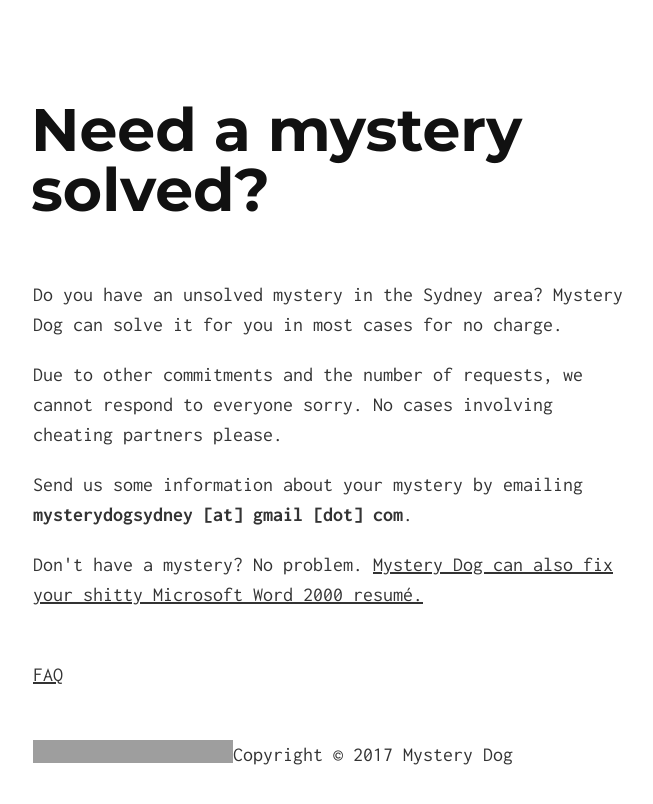
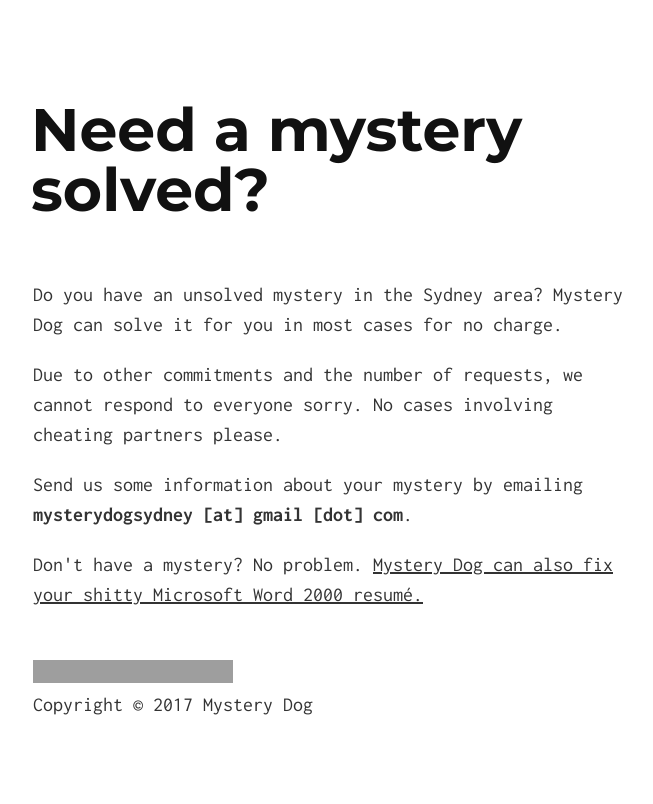
Before and after one commit to tomjoyner/shopping_cart, a Jekyll site: the page built from index.md, in a window 1280 px wide, cut to the strip 0-804 px from the top of the page. Shown: the whole strip, without its empty margins (307-960 px from the left). Built offline with Jekyll 4.4.1, drawn with Linux system fonts in a browser that asks for light colours; our own code applies the rules of GitHub Pages for plain Markdown files; grey boxes are pictures that could not be loaded.

Commit message:
Update index.md

```diff
--- a/index.md
+++ b/index.md
@@ -12,6 +12,5 @@
 <p>Send us some information about your mystery by emailing <strong>mysterydogsydney [at] gmail [dot] com</strong>.</p>
 
 <p>Don't have a mystery? No problem. <a href="/resumeservice.html">Mystery Dog can also fix your shitty Microsoft Word 2000 resumé.</a> </p>
-<br><p><a href="/faqs">FAQ</a></p></br>
-<img src="https://cdn.shopify.com/s/files/1/2212/7751/files/MysteryDog_logo_web.png?4061547665473719697" alt="Mystery Dog logo" height="23" width="200" align=left>
+<br><img src="https://cdn.shopify.com/s/files/1/2212/7751/files/MysteryDog_logo_web.png?4061547665473719697" alt="Mystery Dog logo" height="23" width="200" align=left></br>
 <p>Copyright © 2017 Mystery Dog</p>
```
